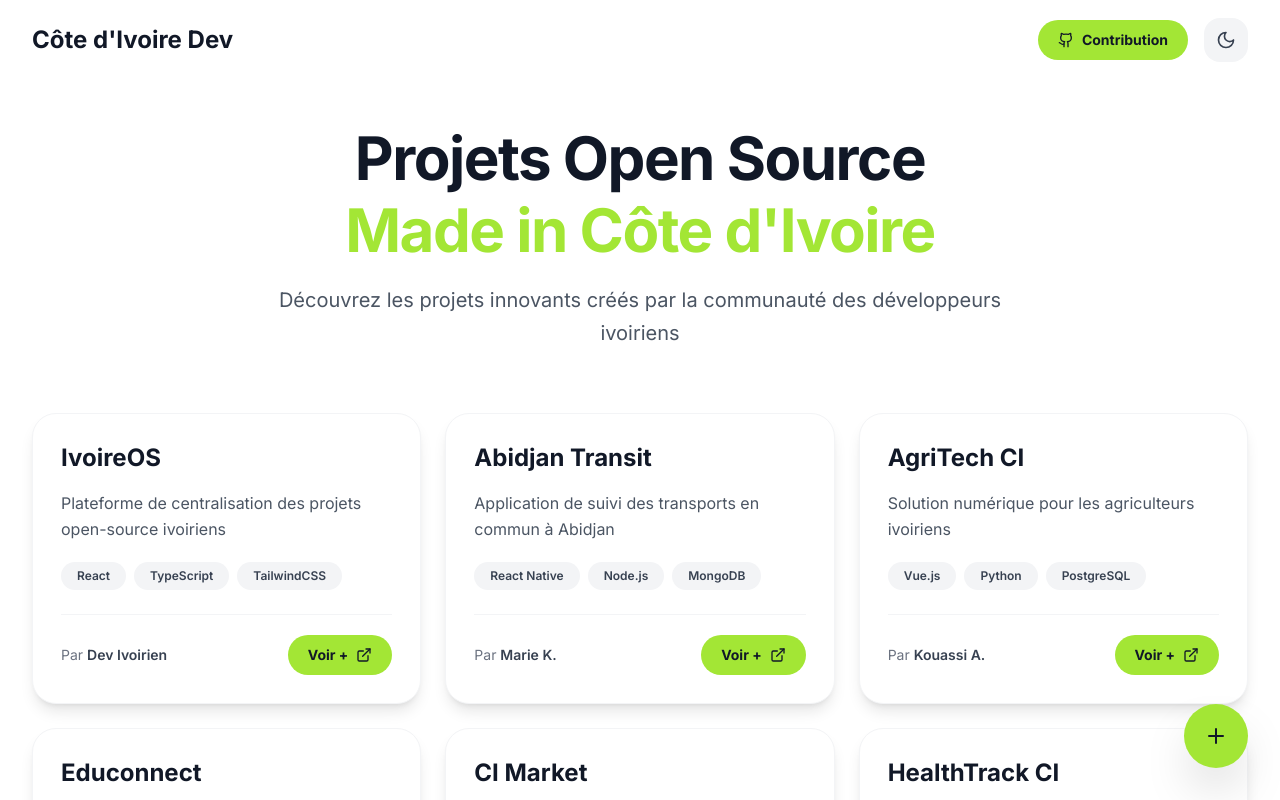
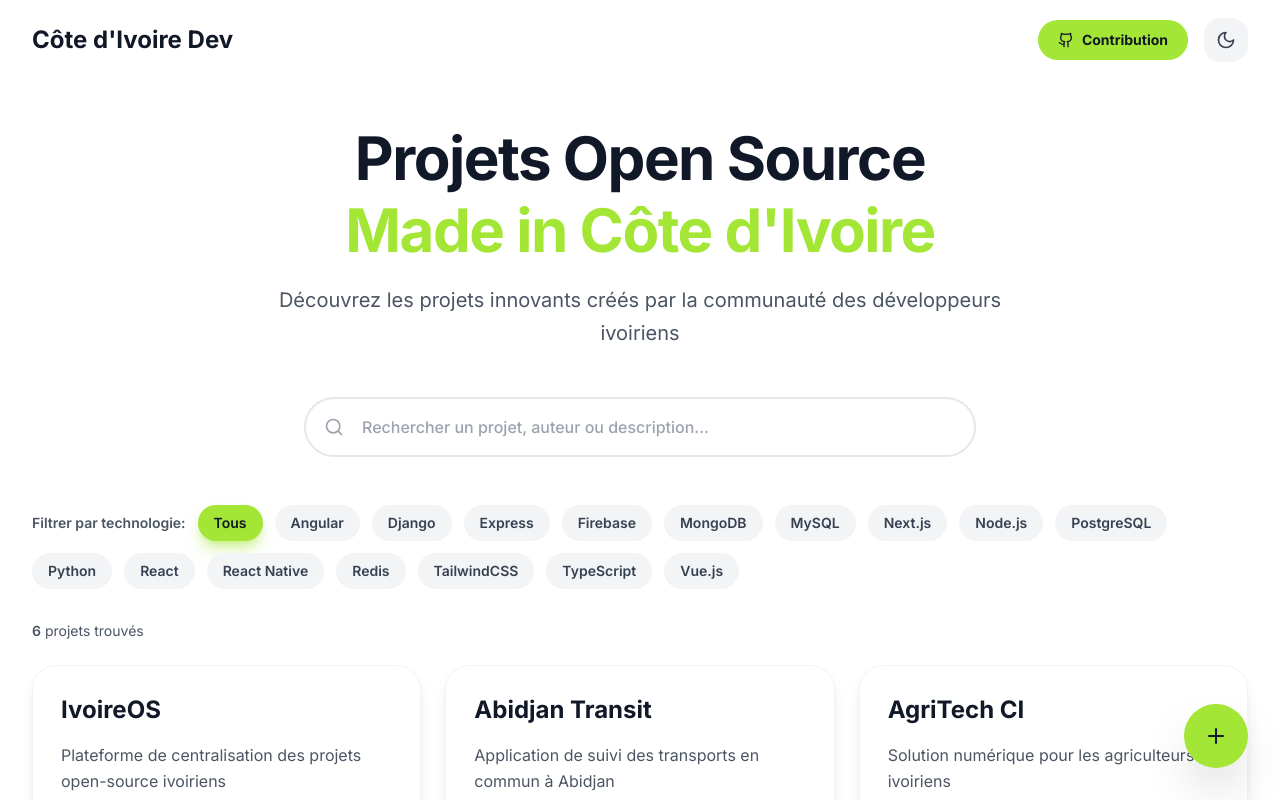
Before and after one commit to kouame09/225opensource, a React (Vite) app: page / in a window 1280 px wide. Shown: the top 800 px of the page. Built offline with nearby package versions, Linux system fonts and the light colour scheme.

Commit message:
Updated App.tsx

```diff
--- a/src/App.tsx
+++ b/src/App.tsx
@@ -1,5 +1,5 @@
-import { useState, useEffect } from 'react';
-import { Moon, Sun, Plus, Github } from 'lucide-react';
+import { useState, useEffect, useMemo } from 'react';
+import { Moon, Sun, Plus, Github, Search, X } from 'lucide-react';
 import ProjectCard from './components/ProjectCard';
 import { Project } from './types';
 
@@ -7,6 +7,8 @@ function App() {
   const [darkMode, setDarkMode] = useState(false);
   const [projects, setProjects] = useState<Project[]>([]);
   const [loading, setLoading] = useState(true);
+  const [searchQuery, setSearchQuery] = useState('');
+  const [selectedTech, setSelectedTech] = useState<string>('');
 
   useEffect(() => {
     // Toggle dark mode class on html element
@@ -89,6 +91,30 @@ function App() {
     window.open('https://github.com/yourusername/ivoireos', '_blank');
   };
 
+  // Get all unique technologies from projects
+  const allTechnologies = useMemo(() => {
+    const techSet = new Set<string>();
+    projects.forEach(project => {
+      project.techStack.forEach(tech => techSet.add(tech));
+    });
+    return Array.from(techSet).sort();
+  }, [projects]);
+
+  // Filter projects based on search query and selected technology
+  const filteredProjects = useMemo(() => {
+    return projects.filter(project => {
+      const matchesSearch = searchQuery === '' ||
+        project.name.toLowerCase().includes(searchQuery.toLowerCase()) ||
+        project.description.toLowerCase().includes(searchQuery.toLowerCase()) ||
+        project.author.toLowerCase().includes(searchQuery.toLowerCase());
+
+      const matchesTech = selectedTech === '' ||
+        project.techStack.includes(selectedTech);
+
+      return matchesSearch && matchesTech;
+    });
+  }, [projects, searchQuery, selectedTech]);
+
   return (
     <div className="min-h-screen bg-white dark:bg-gray-950 transition-colors duration-300">
       {/* Navigation */}
@@ -127,7 +153,7 @@ function App() {
       </nav>
 
       {/* Hero Section */}
-      <div className="pt-32 pb-16 px-4 sm:px-6 lg:px-8">
+      <div className="pt-32 pb-12 px-4 sm:px-6 lg:px-8">
         <div className="max-w-7xl mx-auto text-center">
           <h2 className="text-5xl sm:text-6xl font-bold text-gray-900 dark:text-white mb-6 tracking-tight">
             Projets Open Source
@@ -135,9 +161,61 @@ function App() {
               Made in Côte d'Ivoire
             </span>
           </h2>
-          <p className="text-xl text-gray-600 dark:text-gray-400 max-w-3xl mx-auto leading-relaxed">
+          <p className="text-xl text-gray-600 dark:text-gray-400 max-w-3xl mx-auto leading-relaxed mb-12">
             Découvrez les projets innovants créés par la communauté des développeurs ivoiriens
           </p>
+
+          {/* Search Bar */}
+          <div className="max-w-2xl mx-auto">
+            <div className="relative">
+              <Search className="absolute left-5 top-1/2 transform -translate-y-1/2 text-gray-400 w-5 h-5" />
+              <input
+                type="text"
+                placeholder="Rechercher un projet, auteur ou description..."
+                value={searchQuery}
+                onChange={(e) => setSearchQuery(e.target.value)}
+                className="w-full pl-14 pr-12 py-4 bg-white dark:bg-gray-900 border-2 border-gray-200 dark:border-gray-800 rounded-full text-gray-900 dark:text-white placeholder-gray-400 focus:outline-none focus:border-lime-400 transition-colors duration-200 text-base font-medium"
+              />
+              {searchQuery && (
+                <button
+                  onClick={() => setSearchQuery('')}
+                  className="absolute right-5 top-1/2 transform -translate-y-1/2 text-gray-400 hover:text-gray-600 dark:hover:text-gray-300 transition-colors"
+                >
+                  <X className="w-5 h-5" />
+                </button>
+              )}
+            </div>
+          </div>
+        </div>
+      </div>
+
+      {/* Filter Section */}
+      <div className="max-w-7xl mx-auto px-4 sm:px-6 lg:px-8 pb-8">
+        <div className="flex flex-wrap items-center gap-3">
+          <span className="text-sm font-semibold text-gray-600 dark:text-gray-400">Filtrer par technologie:</span>
+          <button
+            onClick={() => setSelectedTech('')}
+            className={`px-4 py-2 text-sm font-semibold rounded-full transition-all duration-200 ${
+              selectedTech === ''
+                ? 'bg-lime-400 text-gray-900 shadow-lg shadow-lime-400/50'
+                : 'bg-gray-100 dark:bg-gray-800 text-gray-700 dark:text-gray-300 hover:bg-gray-200 dark:hover:bg-gray-700'
+            }`}
+          >
+            Tous
+          </button>
+          {allTechnologies.map((tech) => (
+            <button
+              key={tech}
+              onClick={() => setSelectedTech(tech)}
+              className={`px-4 py-2 text-sm font-semibold rounded-full transition-all duration-200 ${
+                selectedTech === tech
+                  ? 'bg-lime-400 text-gray-900 shadow-lg shadow-lime-400/50'
+                  : 'bg-gray-100 dark:bg-gray-800 text-gray-700 dark:text-gray-300 hover:bg-gray-200 dark:hover:bg-gray-700'
+              }`}
+            >
+              {tech}
+            </button>
+          ))}
         </div>
       </div>
 
@@ -145,14 +223,25 @@ function App() {
       <main className="max-w-7xl mx-auto px-4 sm:px-6 lg:px-8 pb-24">
         {loading ? (
           <div className="flex justify-center items-center h-64">
-            <div className="animate-spin rounded-full h-12 w-12 border-b-2 border-blue-600"></div>
+            <div className="animate-spin rounded-full h-12 w-12 border-b-2 border-lime-400"></div>
+          </div>
+        ) : filteredProjects.length === 0 ? (
+          <div className="text-center py-16">
+            <p className="text-xl text-gray-500 dark:text-gray-400">
+              Aucun projet trouvé pour votre recherche
+            </p>
           </div>
         ) : (
-          <div className="grid grid-cols-1 md:grid-cols-2 lg:grid-cols-3 gap-6">
-            {projects.map((project) => (
-              <ProjectCard key={project.id} project={project} />
-            ))}
-          </div>
+          <>
+            <div className="mb-6 text-sm text-gray-600 dark:text-gray-400">
+              <span className="font-semibold">{filteredProjects.length}</span> projet{filteredProjects.length > 1 ? 's' : ''} trouvé{filteredProjects.length > 1 ? 's' : ''}
+            </div>
+            <div className="grid grid-cols-1 md:grid-cols-2 lg:grid-cols-3 gap-6">
+              {filteredProjects.map((project) => (
+                <ProjectCard key={project.id} project={project} />
+              ))}
+            </div>
+          </>
         )}
       </main>
 
```
